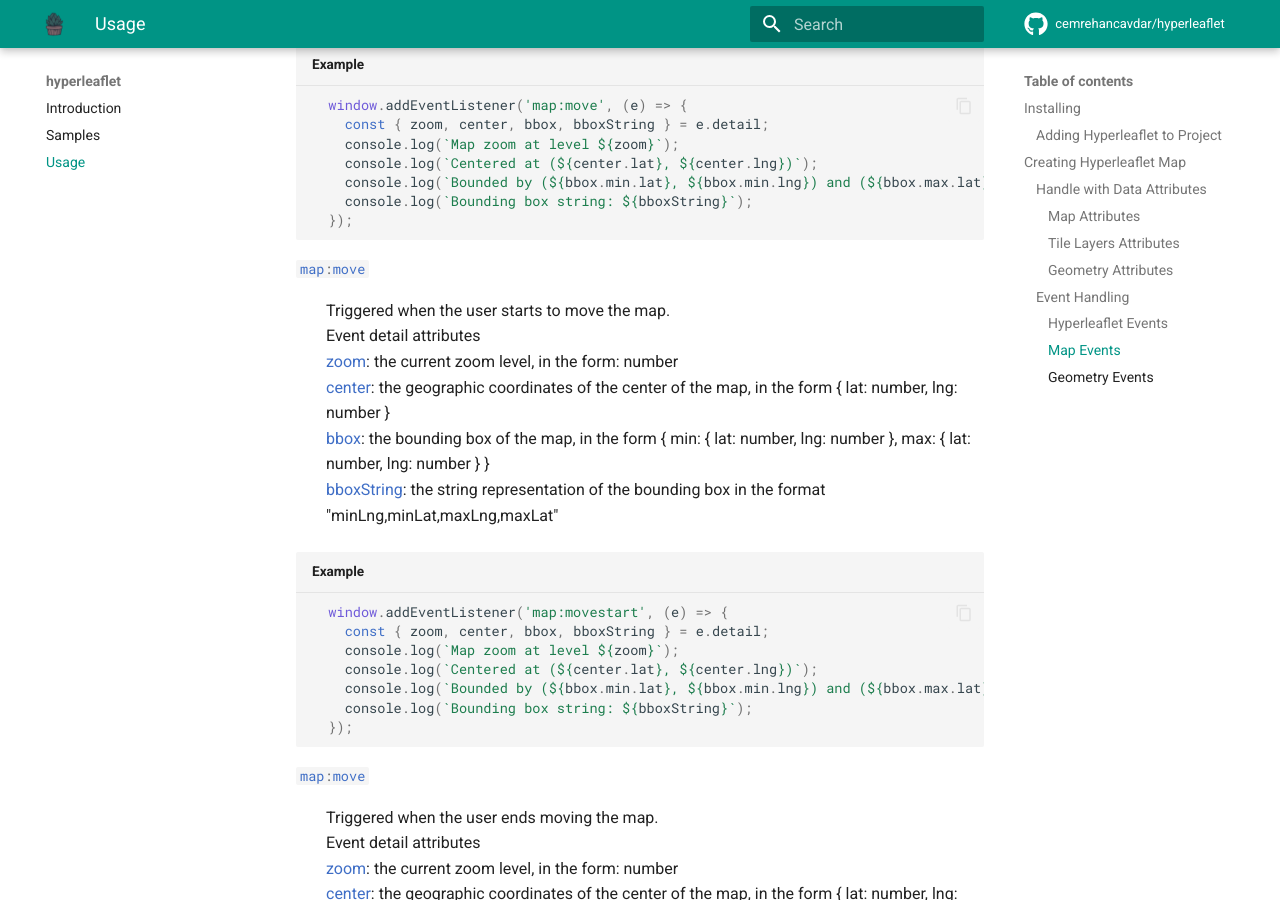
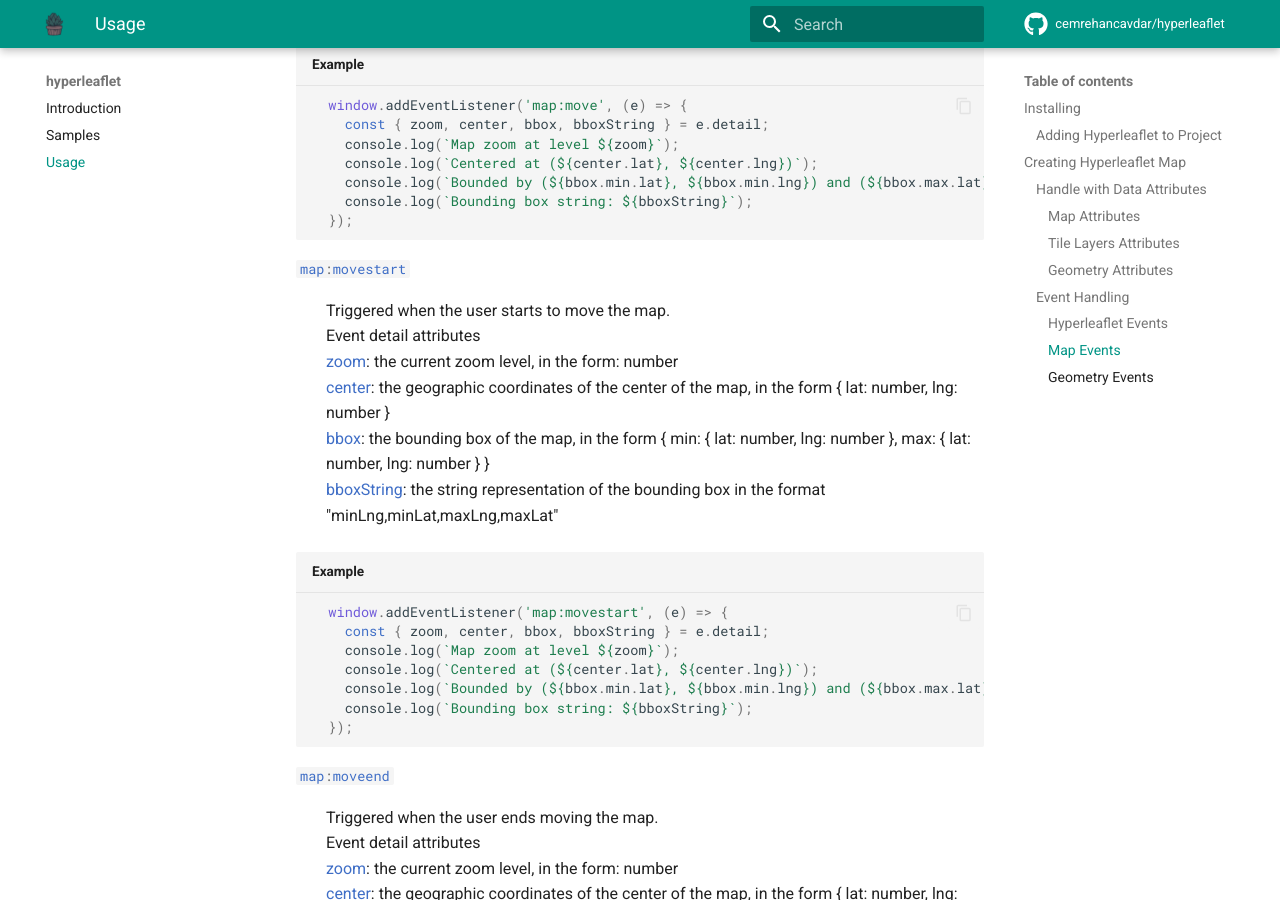
Before and after one commit to cemrehancavdar/hyperleaflet, an MkDocs documentation site: the page built from docs/docs/usage.md, in a window 1280 px wide and 900 px high, scrolled down 6851 px. Built offline with MkDocs 1.6.1 and Material for MkDocs 9.7.7, drawn with Linux system fonts in a browser that asks for light colours; comment, search, counter and statistics services are not loaded.

Commit message:
Update usage.md

````diff
--- a/docs/docs/usage.md
+++ b/docs/docs/usage.md
@@ -286,7 +286,7 @@ Valid format: array of coordinates for Point and LineString, array of arrays of
       console.log(`Bounding box string: ${bboxString}`);
     });
   ```
-`#!css map:move`
+`#!css map:movestart`
 
 : Triggered when the user starts to move the map. <br>
   Event detail attributes <br>
@@ -304,7 +304,7 @@ Valid format: array of coordinates for Point and LineString, array of arrays of
       console.log(`Bounding box string: ${bboxString}`);
     });
   ```
-`#!css map:move`
+`#!css map:moveend`
 
 : Triggered when the user ends moving the map. <br>
   Event detail attributes <br>
````
